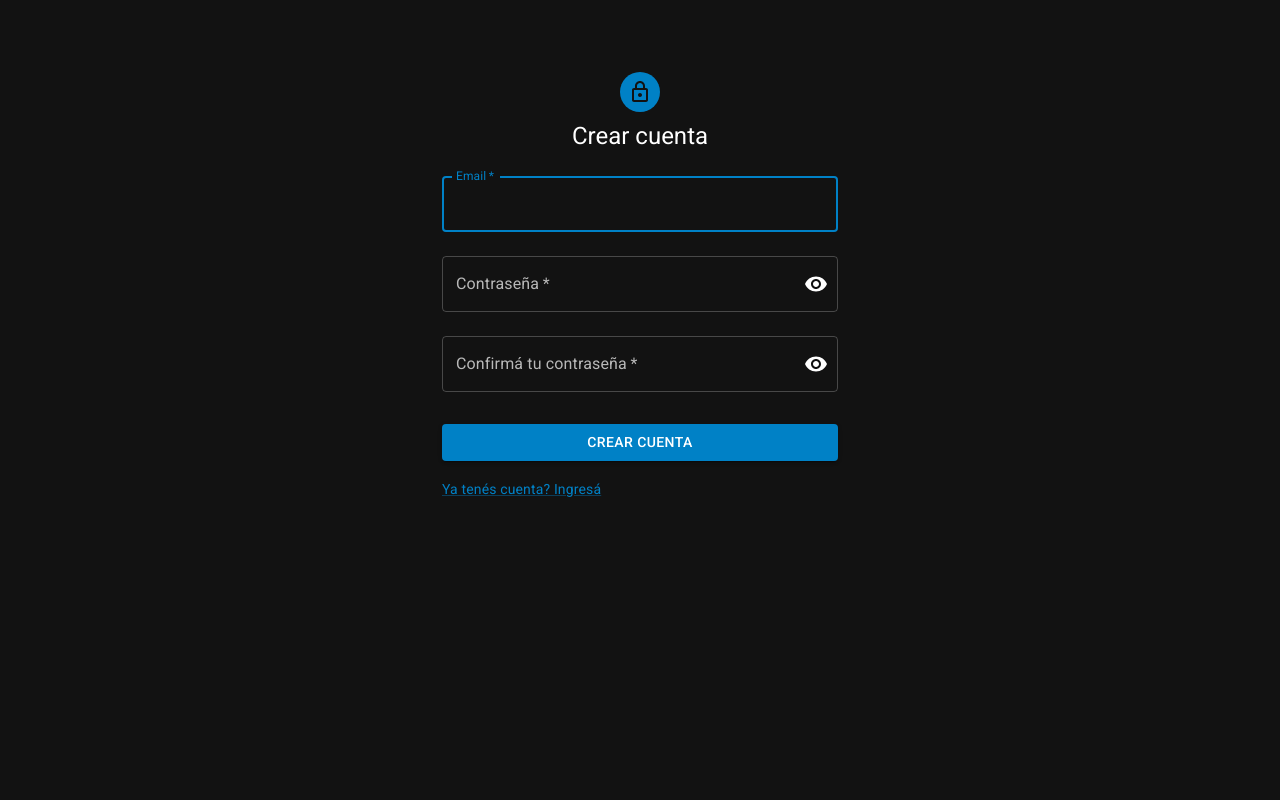
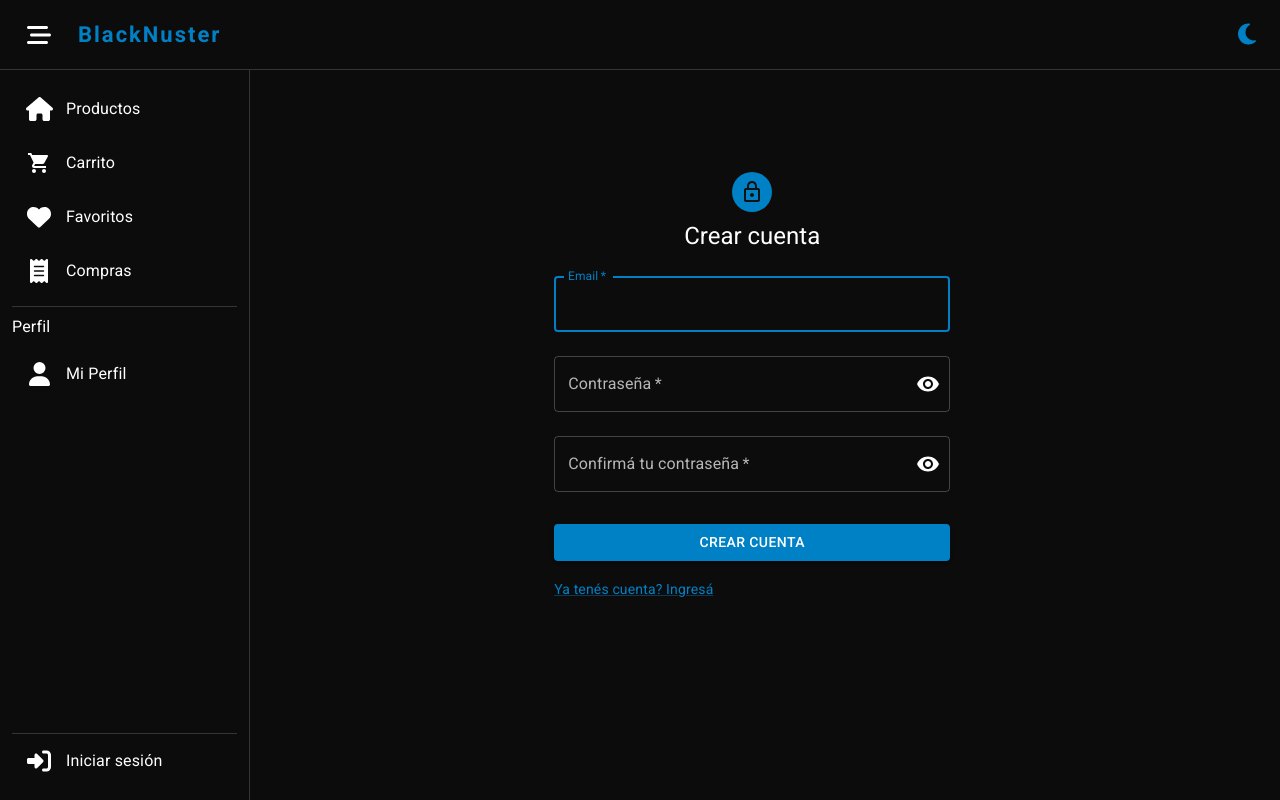
Before and after one commit to 17sTomy/fe-apps-int, a React (Vite) app: page /signup in a window 1280 px wide. Built offline with nearby package versions, Linux system fonts and the light colour scheme; no server answers.

Commit message:
fix: signup with dashboard

```diff
--- a/src/pages/SignupPage.jsx
+++ b/src/pages/SignupPage.jsx
@@ -24,6 +24,7 @@ import {
 } from '@mui/material';
 import { Visibility, VisibilityOff } from '@mui/icons-material';
 import { useTheme } from '../hooks/useTheme';
+import { DashboardLayout } from '../template/DashboardLayout';
 
 export const SignupPage = () => {
   const { handleSignup, showSnackbar, handleCloseSnackbar, authError } = useAuth();
@@ -34,20 +35,18 @@ export const SignupPage = () => {
   const handleClickShowPassword = () => setShowPassword((show) => !show);
 
   return (
-    <ThemeProvider theme={materialTheme}>
+    <DashboardLayout>
       <Container component="main" maxWidth="xs">
         <Snackbar
           anchorOrigin={{ vertical: 'top', horizontal: 'right' }}
           open={showSnackbar}
           onClose={handleCloseSnackbar}
-          autoHideDuration={5000}
-        >
+          autoHideDuration={5000}>
           <Alert
             onClose={handleCloseSnackbar}
             severity="error"
             variant="filled"
-            sx={{ width: '100%' }}
-          >
+            sx={{ width: '100%' }}>
             ¡Ups! Parece que hubo un problema. Asegurate de que el correo electrónico y la
             contraseña sean válidos.
           </Alert>
@@ -59,8 +58,7 @@ export const SignupPage = () => {
             display: 'flex',
             flexDirection: 'column',
             alignItems: 'center',
-          }}
-        >
+          }}>
           <Avatar sx={{ m: 1, bgcolor: 'primary.main' }}>
             <LockOutlinedIcon />
           </Avatar>
@@ -91,8 +89,7 @@ export const SignupPage = () => {
                     <IconButton
                       aria-label="toggle password visibility"
                       onClick={handleClickShowPassword}
-                      edge="end"
-                    >
+                      edge="end">
                       {showPassword ? <VisibilityOff /> : <Visibility />}
                     </IconButton>
                   </InputAdornment>
@@ -112,8 +109,7 @@ export const SignupPage = () => {
                     <IconButton
                       aria-label="toggle password visibility"
                       onClick={handleClickShowPassword}
-                      edge="end"
-                    >
+                      edge="end">
                       {showPassword ? <VisibilityOff /> : <Visibility />}
                     </IconButton>
                   </InputAdornment>
@@ -134,6 +130,6 @@ export const SignupPage = () => {
           </Box>
         </Box>
       </Container>
-    </ThemeProvider>
+    </DashboardLayout>
   );
 };
```
